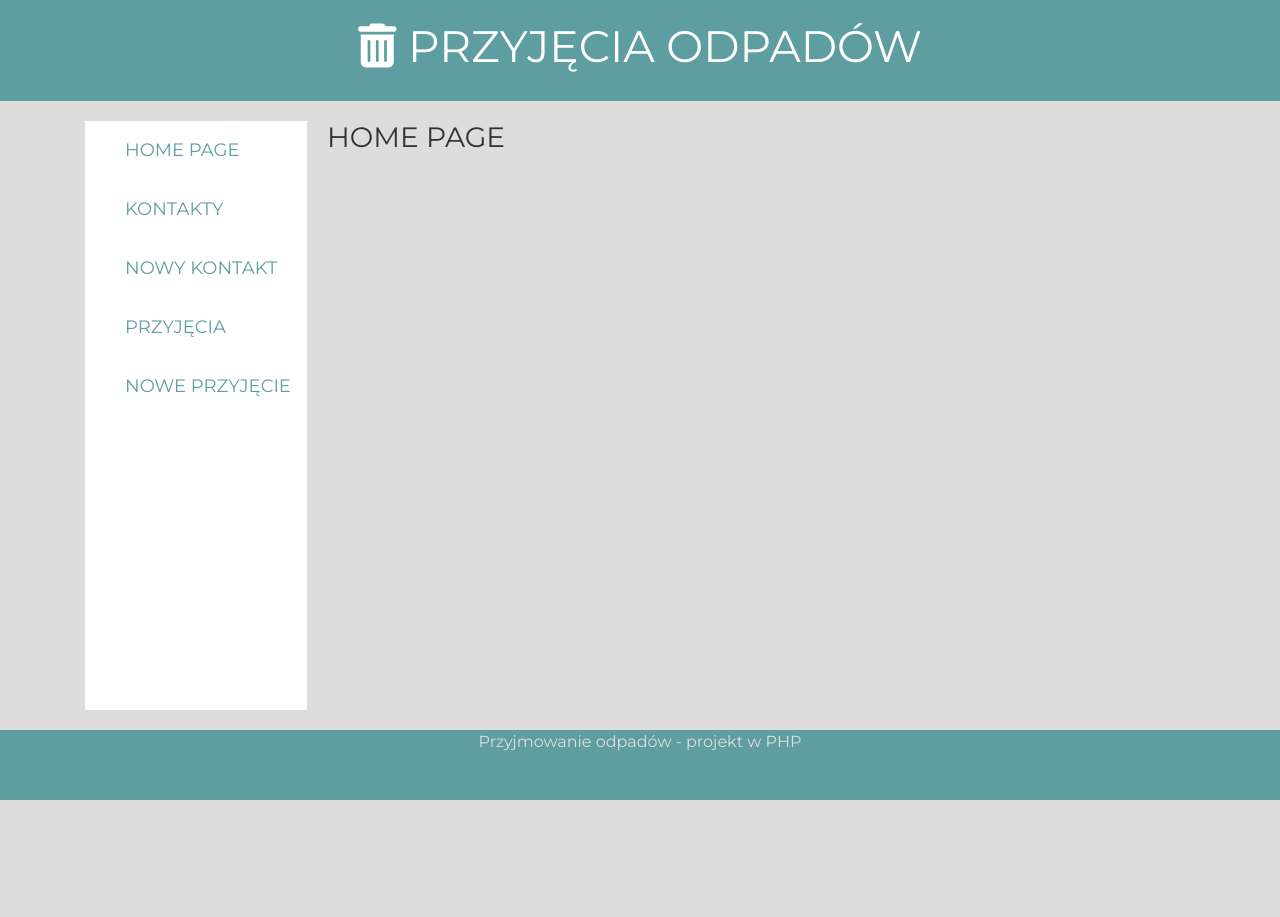
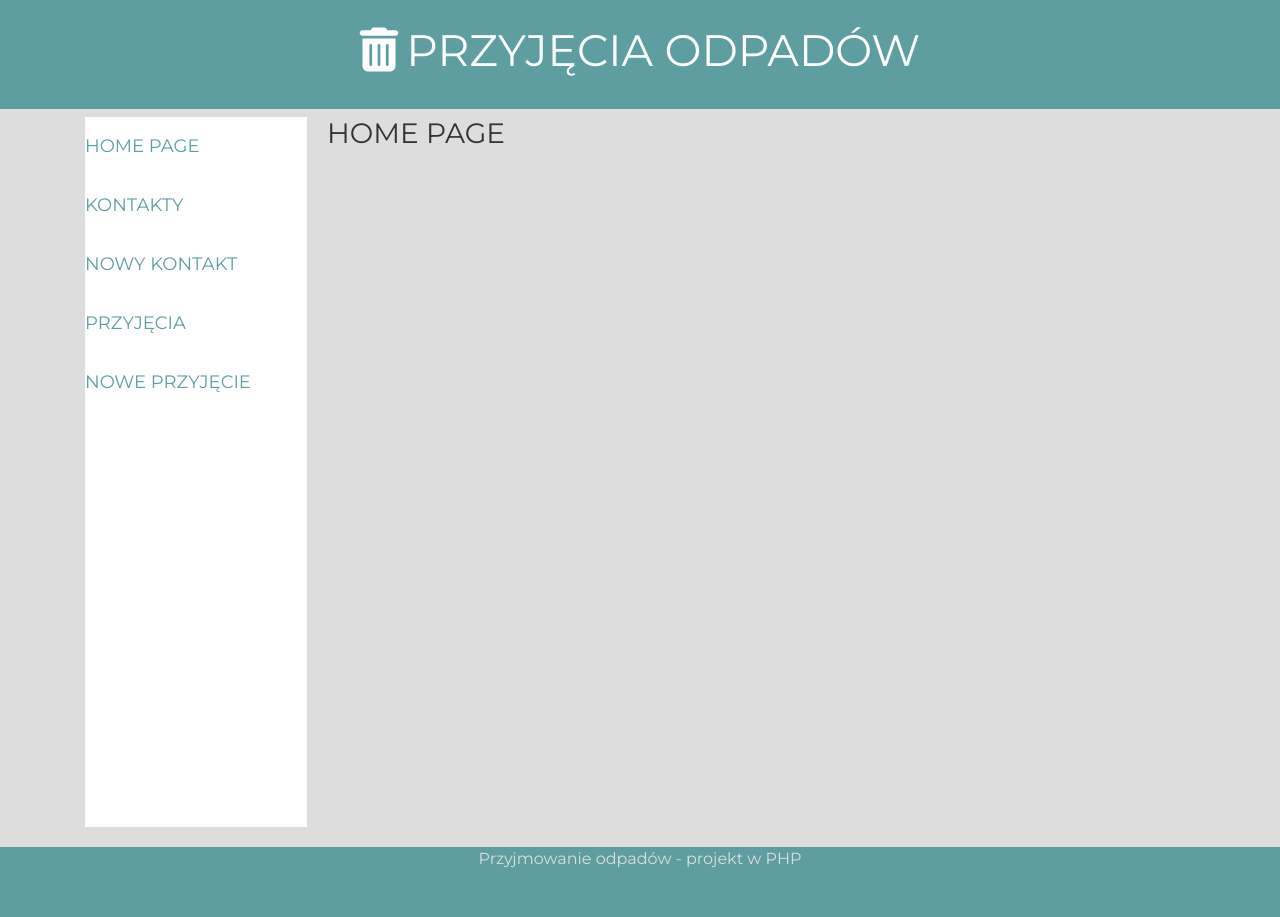
Before and after one commit to xSpinifex/WasteReceiveAPP, a PHP site: page / in a window 1280 px wide. Before the commit the page ends 800 px from the top, so only its background shows below. Run offline with PHP 8.4, Linux system fonts and the light colour scheme; some libraries are stand-ins or nearby versions.

Commit message:
change header to bootstrap

```diff
--- a/public/style.css
+++ b/public/style.css
@@ -1,4 +1,17 @@
 @import url('https://fonts.googleapis.com/css?family=Montserrat:400,700&display=swap&subset=latin-ext');
+
+* {
+  box-sizing: border-box;
+  margin: 0;
+  padding: 0;
+}
+
+header .bg-cadetblue {
+  background-color: cadetblue;
+}
+
+
+
 
 body {
   font-family: 'Montserrat', sans-serif;
--- a/templates/layout.php
+++ b/templates/layout.php
@@ -7,18 +7,18 @@
 
   <script src="https://kit.fontawesome.com/b0d34bd04d.js" crossorigin="anonymous"></script>
 
-  <link href="/public/style.css" rel="stylesheet">
-
+  <link href="../public/style.css" rel="stylesheet">
 
 </head>
 
-<body class="body">
+<body>
+  <header>
+    <div class="container-fluid p-4 bg-cadetblue mb-2">
+      <h1><i class="fas fa-trash-alt pr-2"></i>Przyjęcia Odpadów</h1>
+    </div>
+  </header>
+
   <div class="wrapper">
-    <div class="header">
-      <h1><i class="fas fa-trash-alt"></i> Przyjęcia Odpadów</h1>
-
-    </div>
-
     <div class="container">
       <div class="menu">
         <ul>
```
